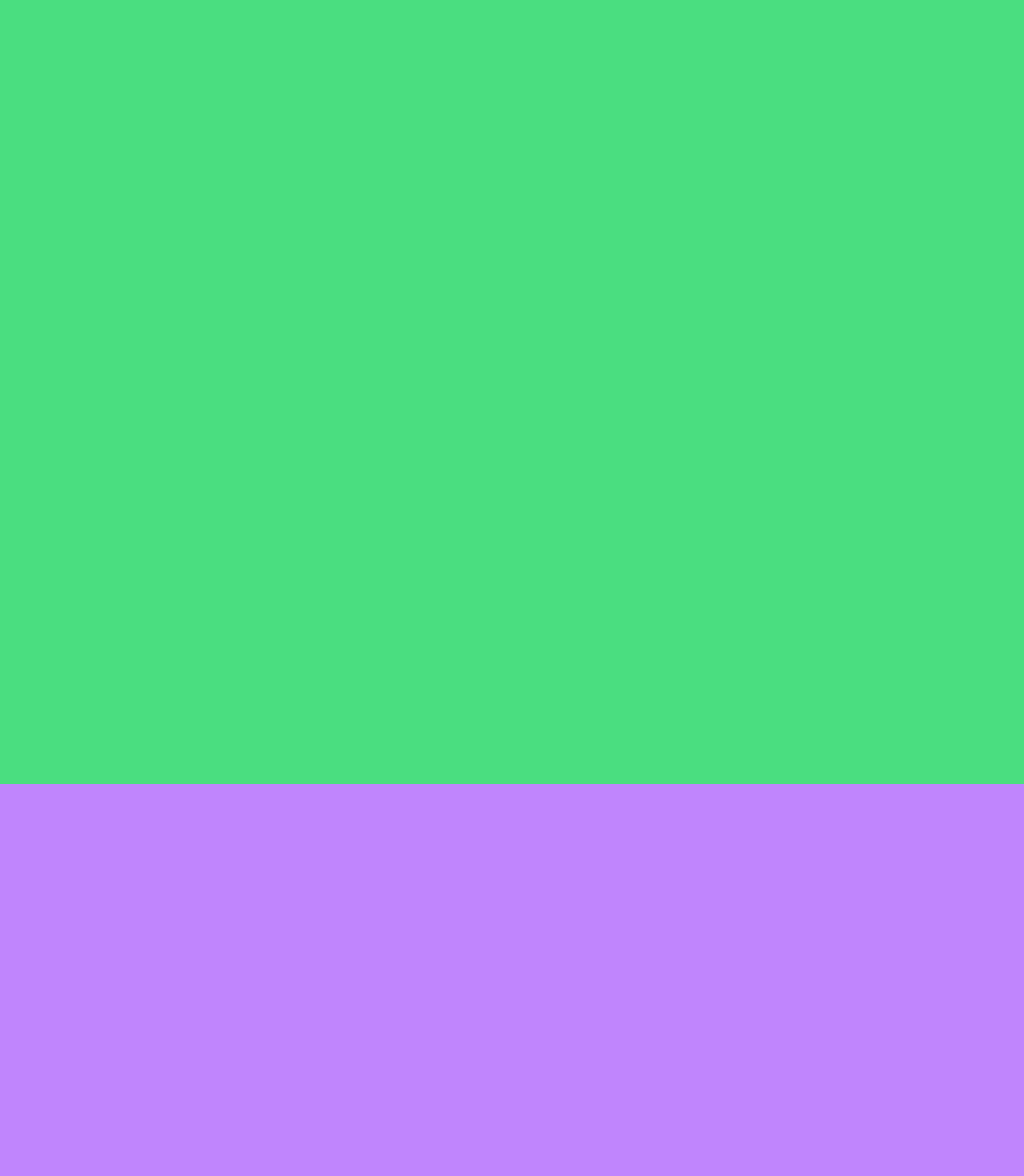
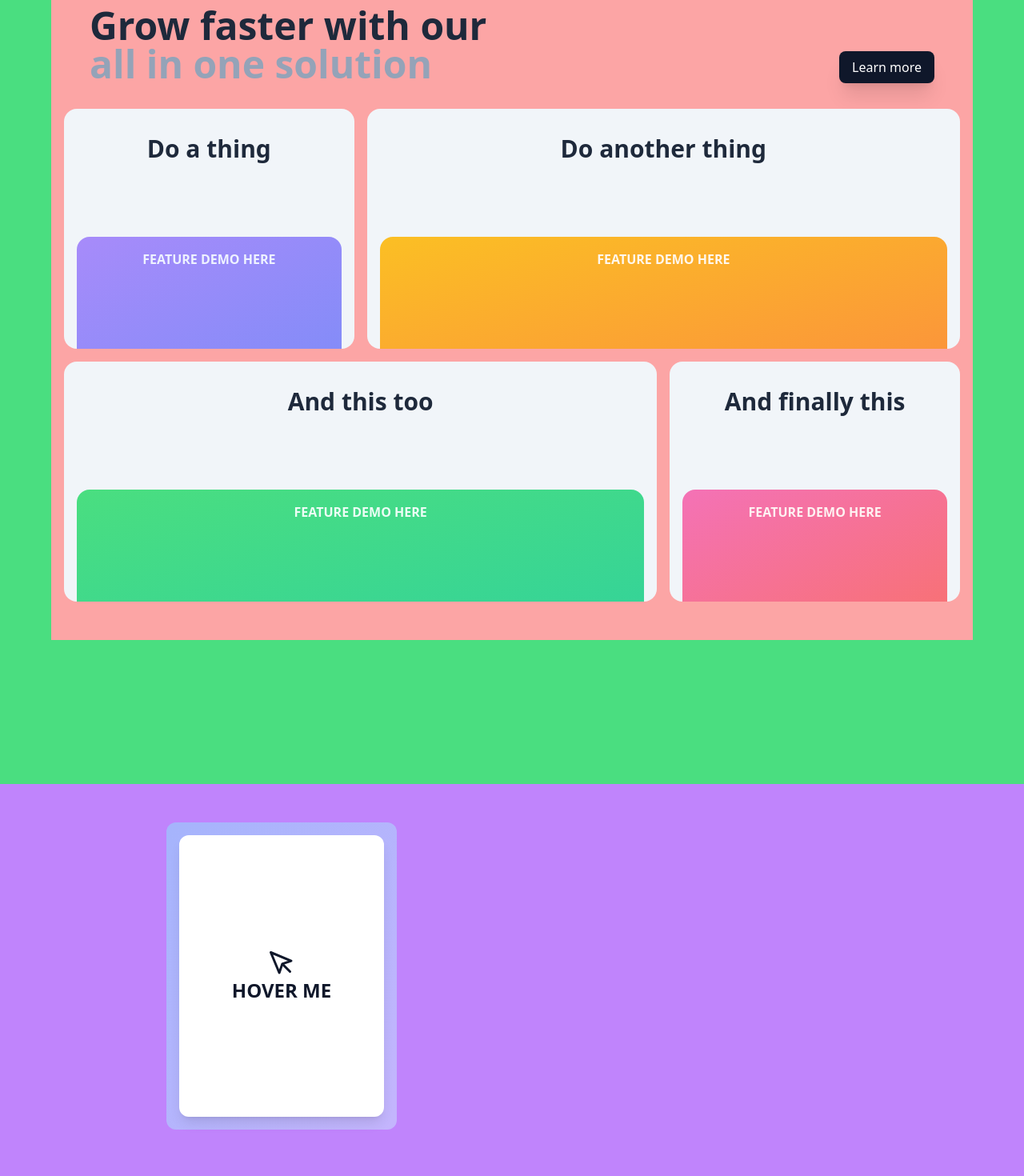
Before and after one commit to Rup-Royofficial/codehub-nextjs, a Next.js app: page / in a window 1280 px wide. Shown: the part 1020-2490 px from the top of the page at 80% size. Built offline with nearby package versions, Linux system fonts and the light colour scheme.

Commit message:
day7 changes: added the intended animated components, although isn't completely furnished, added the long-awaited inset black hue in the bg-image

```diff
--- /dev/null
+++ b/app/Components/BouncyCardFeatures.jsx
@@ -0,0 +1,75 @@
+import React from "react";
+import { motion } from "framer-motion";
+
+export const BouncyCardsFeatures = () => {
+  return (
+    <section className="mx-auto max-w-7xl px-4 py-12 text-slate-800">
+      <div className="mb-8 flex flex-col items-start justify-between gap-4 md:flex-row md:items-end md:px-8">
+        <h2 className="max-w-lg text-4xl font-bold md:text-5xl">
+          Grow faster with our
+          <span className="text-slate-400"> all in one solution</span>
+        </h2>
+        <motion.button
+          whileHover={{ scale: 1.05 }}
+          whileTap={{ scale: 0.95 }}
+          className="whitespace-nowrap rounded-lg bg-slate-900 px-4 py-2 font-medium text-white shadow-xl transition-colors hover:bg-slate-700"
+        >
+          Learn more
+        </motion.button>
+      </div>
+      <div className="mb-4 grid grid-cols-12 gap-4">
+        <BounceCard className="col-span-12 md:col-span-4">
+          <CardTitle>Do a thing</CardTitle>
+          <div className="absolute bottom-0 left-4 right-4 top-32 translate-y-8 rounded-t-2xl bg-gradient-to-br from-violet-400 to-indigo-400 p-4 transition-transform duration-[250ms] group-hover:translate-y-4 group-hover:rotate-[2deg]">
+            <span className="block text-center font-semibold text-indigo-50">
+              FEATURE DEMO HERE
+            </span>
+          </div>
+        </BounceCard>
+        <BounceCard className="col-span-12 md:col-span-8">
+          <CardTitle>Do another thing</CardTitle>
+          <div className="absolute bottom-0 left-4 right-4 top-32 translate-y-8 rounded-t-2xl bg-gradient-to-br from-amber-400 to-orange-400 p-4 transition-transform duration-[250ms] group-hover:translate-y-4 group-hover:rotate-[2deg]">
+            <span className="block text-center font-semibold text-orange-50">
+              FEATURE DEMO HERE
+            </span>
+          </div>
+        </BounceCard>
+      </div>
+      <div className="grid grid-cols-12 gap-4">
+        <BounceCard className="col-span-12 md:col-span-8">
+          <CardTitle>And this too</CardTitle>
+          <div className="absolute bottom-0 left-4 right-4 top-32 translate-y-8 rounded-t-2xl bg-gradient-to-br from-green-400 to-emerald-400 p-4 transition-transform duration-[250ms] group-hover:translate-y-4 group-hover:rotate-[2deg]">
+            <span className="block text-center font-semibold text-emerald-50">
+              FEATURE DEMO HERE
+            </span>
+          </div>
+        </BounceCard>
+        <BounceCard className="col-span-12 md:col-span-4">
+          <CardTitle>And finally this</CardTitle>
+          <div className="absolute bottom-0 left-4 right-4 top-32 translate-y-8 rounded-t-2xl bg-gradient-to-br from-pink-400 to-red-400 p-4 transition-transform duration-[250ms] group-hover:translate-y-4 group-hover:rotate-[2deg]">
+            <span className="block text-center font-semibold text-red-50">
+              FEATURE DEMO HERE
+            </span>
+          </div>
+        </BounceCard>
+      </div>
+    </section>
+  );
+};
+
+const BounceCard = ({ className, children }) => {
+  return (
+    <motion.div
+      whileHover={{ scale: 0.95, rotate: "-1deg" }}
+      className={`group relative min-h-[300px] cursor-pointer overflow-hidden rounded-2xl bg-slate-100 p-8 ${className}`}
+    >
+      {children}
+    </motion.div>
+  );
+};
+
+const CardTitle = ({ children }) => {
+  return (
+    <h3 className="mx-auto text-center text-3xl font-semibold">{children}</h3>
+  );
+};
--- /dev/null
+++ b/app/Components/HorizontalCardCarousel.jsx
@@ -0,0 +1,104 @@
+import { motion, useTransform, useScroll } from "framer-motion";
+import { useRef } from "react";
+
+const Example = () => {
+  return (
+    <div className="bg-neutral-800">
+      <div className="flex h-48 items-center justify-center">
+        <span className="font-semibold uppercase text-neutral-500">
+          Scroll down
+        </span>
+      </div>
+      <HorizontalScrollCarousel />
+      <div className="flex h-48 items-center justify-center">
+        <span className="font-semibold uppercase text-neutral-500">
+          Scroll up
+        </span>
+      </div>
+    </div>
+  );
+};
+
+const HorizontalScrollCarousel = () => {
+  const targetRef = useRef(null);
+  const { scrollYProgress } = useScroll({
+    target: targetRef,
+  });
+
+  const x = useTransform(scrollYProgress, [0, 1], ["1%", "-95%"]);
+
+  return (
+    <section ref={targetRef} className="relative h-[300vh] bg-neutral-900">
+      <div className="sticky top-0 flex h-screen items-center overflow-hidden">
+        <motion.div style={{ x }} className="flex gap-4">
+          {cards.map((card) => {
+            return <Card card={card} key={card.id} />;
+          })}
+        </motion.div>
+      </div>
+    </section>
+  );
+};
+
+const Card = ({ card }) => {
+  return (
+    <div
+      key={card.id}
+      className="group relative h-[450px] w-[450px] overflow-hidden bg-neutral-200"
+    >
+      <div
+        style={{
+          backgroundImage: `url(${card.url})`,
+          backgroundSize: "cover",
+          backgroundPosition: "center",
+        }}
+        className="absolute inset-0 z-0 transition-transform duration-300 group-hover:scale-110"
+      ></div>
+      <div className="absolute inset-0 z-10 grid place-content-center">
+        <p className="bg-gradient-to-br from-white/20 to-white/0 p-8 text-6xl font-black uppercase text-white backdrop-blur-lg">
+          {card.title}
+        </p>
+      </div>
+    </div>
+  );
+};
+
+export default Example;
+
+const cards = [
+  {
+    url: "/imgs/abstract/1.jpg",
+    title: "Title 1",
+    id: 1,
+  },
+  {
+    url: "/imgs/abstract/2.jpg",
+    title: "Title 2",
+    id: 2,
+  },
+  {
+    url: "/imgs/abstract/3.jpg",
+    title: "Title 3",
+    id: 3,
+  },
+  {
+    url: "/imgs/abstract/4.jpg",
+    title: "Title 4",
+    id: 4,
+  },
+  {
+    url: "/imgs/abstract/5.jpg",
+    title: "Title 5",
+    id: 5,
+  },
+  {
+    url: "/imgs/abstract/6.jpg",
+    title: "Title 6",
+    id: 6,
+  },
+  {
+    url: "/imgs/abstract/7.jpg",
+    title: "Title 7",
+    id: 7,
+  },
+];
--- /dev/null
+++ b/app/Components/TiltCard.jsx
@@ -0,0 +1,90 @@
+import React from "react";
+import { motion, useMotionValue, useSpring, useTransform } from "framer-motion";
+import { FiMousePointer } from "react-icons/fi";
+
+const Example = () => {
+  return (
+    // bg-gradient-to-br from-indigo-500 to-violet-500
+    <div className="grid w-full place-content-center  px-4 py-12 text-slate-900">
+      <TiltCard />
+    </div>
+  );
+};
+
+const TiltCard = () => {
+  const x = useMotionValue(0);
+  const y = useMotionValue(0);
+
+  const mouseXSpring = useSpring(x);
+  const mouseYSpring = useSpring(y);
+
+  const rotateX = useTransform(
+    mouseYSpring,
+    [-0.5, 0.5],
+    ["17.5deg", "-17.5deg"]
+  );
+  const rotateY = useTransform(
+    mouseXSpring,
+    [-0.5, 0.5],
+    ["-17.5deg", "17.5deg"]
+  );
+
+  const handleMouseMove = (e) => {
+    const rect = e.target.getBoundingClientRect();
+
+    const width = rect.width;
+    const height = rect.height;
+
+    const mouseX = e.clientX - rect.left;
+    const mouseY = e.clientY - rect.top;
+
+    const xPct = mouseX / width - 0.5;
+    const yPct = mouseY / height - 0.5;
+
+    x.set(xPct);
+    y.set(yPct);
+  };
+
+  const handleMouseLeave = () => {
+    x.set(0);
+    y.set(0);
+  };
+
+  return (
+    <motion.div
+      onMouseMove={handleMouseMove}
+      onMouseLeave={handleMouseLeave}
+      style={{
+        rotateY,
+        rotateX,
+        transformStyle: "preserve-3d",
+      }}
+      className="relative h-96 w-72 rounded-xl bg-gradient-to-br from-indigo-300 to-violet-300"
+    >
+      <div
+        style={{
+          transform: "translateZ(75px)",
+          transformStyle: "preserve-3d",
+        }}
+        className="absolute inset-4 grid place-content-center rounded-xl bg-white shadow-lg"
+      >
+        <FiMousePointer
+          style={{
+            transform: "translateZ(75px)",
+          }}
+          className="mx-auto text-4xl"
+        />
+        <p
+          style={{
+            transform: "translateZ(50px)",
+          }}
+          className="text-center text-2xl font-bold"
+        >
+          HOVER ME
+        </p>
+      </div>
+    </motion.div>
+  );
+};
+
+export default Example;
--- a/app/pages/homepage/un-authenticated-homepage.js
+++ b/app/pages/homepage/un-authenticated-homepage.js
@@ -2,7 +2,9 @@
 import React, { useEffect, useRef } from 'react'
 import UnAuthenticatedHeader from '../un-authenticated-header'
 import Image from 'next/image'
-
+import  TiltCard  from '../../Components/TiltCard'
+import { BouncyCardsFeatures } from '@/app/Components/BouncyCardFeatures'
+import HorizontalCardCarousel from '../../Components/HorizontalCardCarousel'
 
 
 const UnAuthenticatedHomepage = () => {
@@ -29,21 +31,44 @@ const UnAuthenticatedHomepage = () => {
       <div>
         {/* [box-shadow:inset_0_0_0_2000px_rgba(0,0,0,.5)] */}
         <div className='flex align-center justify-left w-full h-screen object-cover bg-fixed bg-cover bg-center custom-img'>
-          <div className='absolute top-0 right-0 bottom-0 left-0 bg-black/50 z-[2]'></div>
+          <div className="absolute top-0 left-0 right-0 bottom-0 bg-gradient-to-b from-transparent to-black z-[2]" />
           <div className='gradient-text p-5 ml-[5rem] mt-[17rem] text-center  text-transparent z-[2] animate-gradient'>
               {/* https://www.youtube.com/watch?v=qOkwf7VoHbM  animated text gradient*/  }
             <h2 className='text-9xl font-bold '>Develop.Think.Deploy</h2>
+            {/* text erom choto o rakha jai <h2 className='text-[8vw] font-bold '>Develop.Think.Deploy</h2> */}
+
             {/* <h4 className='text-2xl mt-3'>Lets build together</h4> */}
           </div>
 
         {/* //try out h-full too */}
         </div>
 
-        <div className='bg-green-400 h-[150vh] w-full z-10'>
+        <div className='bg-green-400 h-[150vh] w-full z-10 flex items-center justify-evenly'>
+          <div className='bg-red-300 w-[90%]'>
+            {/* <TiltCard/> */}
+            <BouncyCardsFeatures/>
+          </div>
         </div>
-        <div className='bg-purple-400 h-[150vh] w-full z-10'>
+
+
+        <div className='bg-purple-400 h-[200vh] w-full  relative '>
+          <div className='absolute top-0 left-0 z-0 ml-[15%]'>
+            <TiltCard/>
+          </div>
+          <div className='absolute top-1/2 right-0 transform -translate-y-1/2 z-0 mr-[15%]'>
+            <TiltCard/>
+          </div>
+          <div className='absolute bottom-0 left-1/2 transform -translate-x-1/2 z-0 ml-[-15%]'>
+            <TiltCard/>
+          </div>
         </div>
+
+
         <div className='bg-orange-400 h-[150vh] w-full z-10'>
+          <div>
+            <HorizontalCardCarousel/>
+            {/* or maybe infinite scrolling */}
+          </div>
         </div>
       </div>
     </>
--- a/package.json
+++ b/package.json
@@ -14,7 +14,8 @@
     "gsap": "^3.12.2",
     "next": "14.0.3",
     "react": "^18",
-    "react-dom": "^18"
+    "react-dom": "^18",
+    "react-icons": "^4.12.0"
   },
   "devDependencies": {
     "autoprefixer": "^10.0.1",
```
Also changed, not shown: 1 other file (tests, documents, lock files or other folders).
